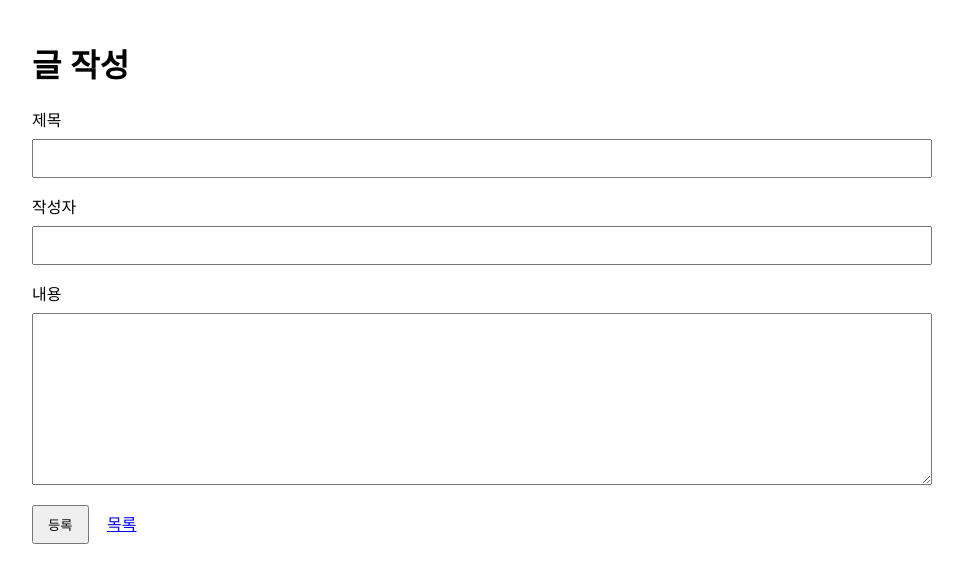
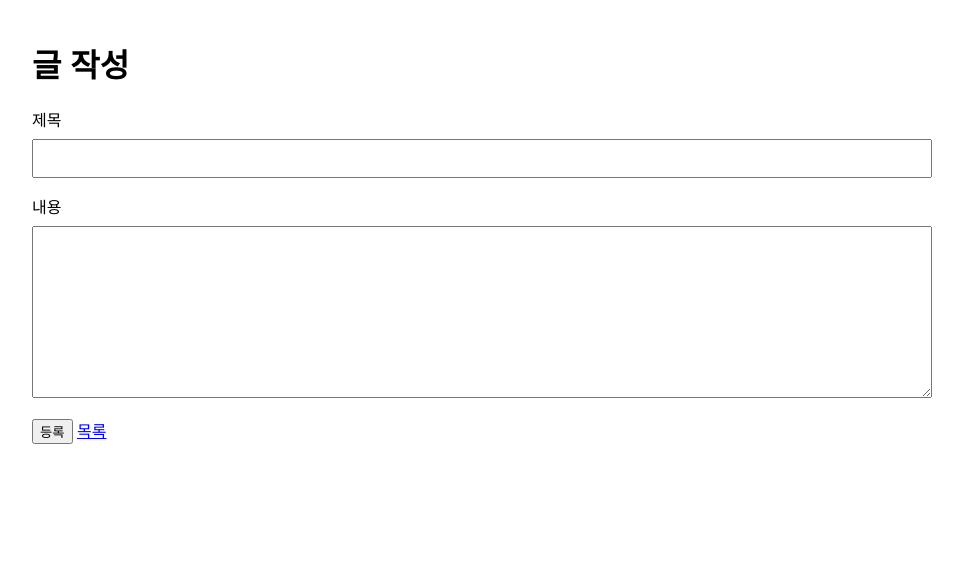
Before and after one commit to 1002ldw/kknock_CRUD, a PHP site: page /create.php in a window 1280 px wide. Shown: the top 583 px of the page, without its empty margins (158-1121 px from the left). Run offline with PHP 8.4, Linux system fonts and the light colour scheme; the visitor is signed in with stand-in values (Sample User, id 1).

Commit message:
게시글 작성

```diff
--- a/create.php
+++ b/create.php
@@ -1,19 +1,23 @@
 <?php
 include 'db.php';
+include 'auth.php';
+require_login();
 
 $error = "";
+
 if ($_SERVER["REQUEST_METHOD"] === "POST") {
     $title = trim($_POST['title'] ?? '');
-    $writer = trim($_POST['writer'] ?? '');
     $content = trim($_POST['content'] ?? '');
+    $user_id = $_SESSION['user_id'];
 
-    if ($title === '' || $writer === '' || $content === '') {
+    if ($title === '' || $content === '') {
         $error = '모든 항목을 입력하세요.';
     } else {
-        $stmt = $conn->prepare("INSERT INTO posts (title, writer, content) VALUES (?, ?, ?)");
-        $stmt->bind_param("sss", $title, $writer, $content);
+        $stmt = $conn->prepare("INSERT INTO posts (user_id, title, content) VALUES (?, ?, ?)");
+        $stmt->bind_param("iss", $user_id, $title, $content);
         $stmt->execute();
         $stmt->close();
+
         header("Location: index.php");
         exit;
     }
@@ -27,25 +31,22 @@ if ($_SERVER["REQUEST_METHOD"] === "POST") {
     <style>
         body { font-family: Arial, sans-serif; width: 900px; margin: 40px auto; }
         input, textarea { width: 100%; padding: 10px; margin-top: 8px; margin-bottom: 16px; box-sizing: border-box; }
-        .btn { padding: 8px 14px; }
         .error { color: red; margin-bottom: 10px; }
     </style>
 </head>
 <body>
     <h1>글 작성</h1>
     <?php if ($error): ?><p class="error"><?= htmlspecialchars($error) ?></p><?php endif; ?>
+
     <form method="post">
         <label>제목</label>
         <input type="text" name="title" required>
 
-        <label>작성자</label>
-        <input type="text" name="writer" required>
-
         <label>내용</label>
         <textarea name="content" rows="10" required></textarea>
 
-        <button class="btn" type="submit">등록</button>
-        <a class="btn" href="index.php">목록</a>
+        <button type="submit">등록</button>
+        <a href="index.php">목록</a>
     </form>
 </body>
 </html>
```
